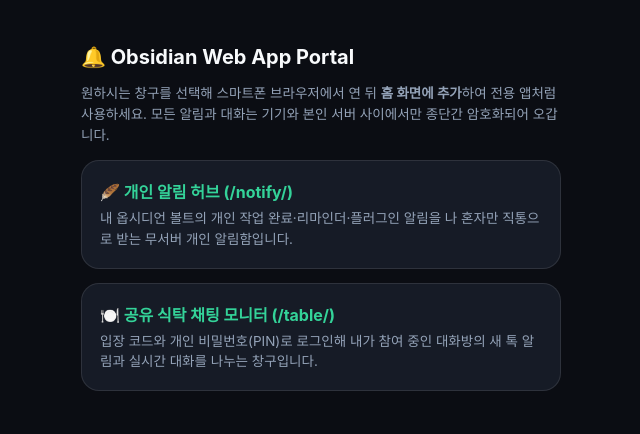
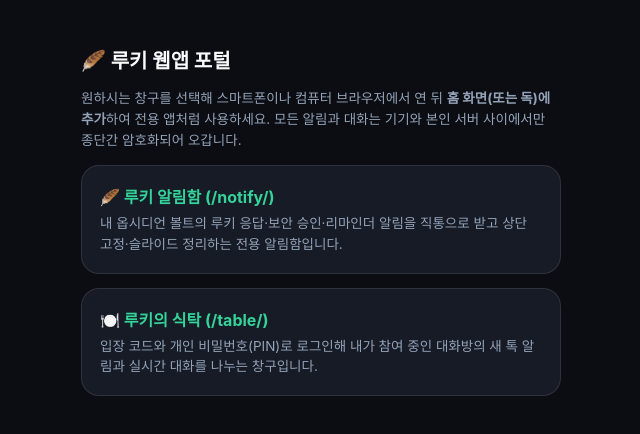
Before and after one commit to Law-g-On/obsidian-notify-hub, a plain HTML site: page index.html in a window 1280 px wide. Shown: the whole page, without its empty margins (319-959 px from the left). Drawn offline with Linux system fonts and the light colour scheme.

Commit message:
루키 알림함 웹앱(명칭 변경·보관량 자동 정리·상단 고정·슬라이드 삭제) 배포

```diff
--- a/index.html
+++ b/index.html
@@ -3,7 +3,7 @@
 <head>
   <meta charset="utf-8">
   <meta name="viewport" content="width=device-width,initial-scale=1,viewport-fit=cover">
-  <title>Obsidian Notify & Table Portal</title>
+  <title>루키 알림함 &amp; 식탁 포털</title>
   <style>
     body { font-family: -apple-system, BlinkMacSystemFont, "Apple SD Gothic Neo", sans-serif; background: #0b0d13; color: #f8fafc; margin: 0; padding: 32px 18px; max-width: 480px; margin-inline: auto; }
     h1 { font-size: 20px; margin-bottom: 8px; }
@@ -13,14 +13,14 @@
   </style>
 </head>
 <body>
-  <h1>🔔 Obsidian Web App Portal</h1>
-  <p>원하시는 창구를 선택해 스마트폰 브라우저에서 연 뒤 <strong>홈 화면에 추가</strong>하여 전용 앱처럼 사용하세요. 모든 알림과 대화는 기기와 본인 서버 사이에서만 종단간 암호화되어 오갑니다.</p>
+  <h1>🪶 루키 웹앱 포털</h1>
+  <p>원하시는 창구를 선택해 스마트폰이나 컴퓨터 브라우저에서 연 뒤 <strong>홈 화면(또는 독)에 추가</strong>하여 전용 앱처럼 사용하세요. 모든 알림과 대화는 기기와 본인 서버 사이에서만 종단간 암호화되어 오갑니다.</p>
   <a class="card" href="./notify/">
-    <strong>🪶 개인 알림 허브 (/notify/)</strong>
-    <p style="margin:0;">내 옵시디언 볼트의 개인 작업 완료·리마인더·플러그인 알림을 나 혼자만 직통으로 받는 무서버 개인 알림함입니다.</p>
+    <strong>🪶 루키 알림함 (/notify/)</strong>
+    <p style="margin:0;">내 옵시디언 볼트의 루키 응답·보안 승인·리마인더 알림을 직통으로 받고 상단 고정·슬라이드 정리하는 전용 알림함입니다.</p>
   </a>
   <a class="card" href="./table/">
-    <strong>🍽️ 공유 식탁 채팅 모니터 (/table/)</strong>
+    <strong>🍽️ 루키의 식탁 (/table/)</strong>
     <p style="margin:0;">입장 코드와 개인 비밀번호(PIN)로 로그인해 내가 참여 중인 대화방의 새 톡 알림과 실시간 대화를 나누는 창구입니다.</p>
   </a>
 </body>
```
